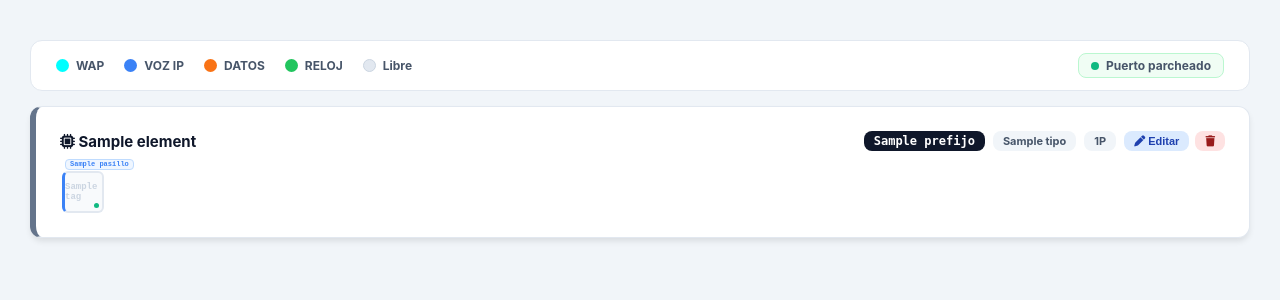
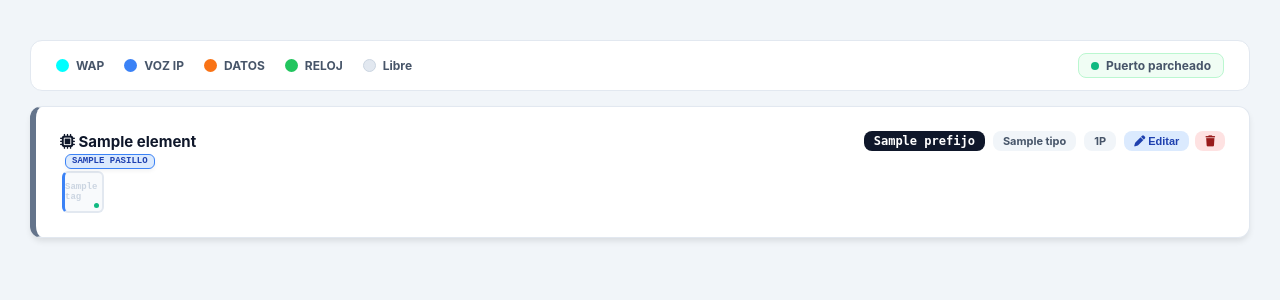
Before and after one commit to Repo-APS-Vallenar/jet-ocr, a Python web app: template templates/infra_red.html in a window 1280 px wide. Shown: the part 75-375 px from the top of the page. Run offline with Jinja, Linux system fonts and the light colour scheme; the template is opened without the code that fills it: most values are stand-ins (such as "Sample title", 1, 10 or a date in 2020).

Commit message:
Feat: Popup Texto Pasillos

```diff
--- a/templates/infra_red.html
+++ b/templates/infra_red.html
@@ -208,18 +208,20 @@
 
         .aisle-badge {
             position: absolute;
-            top: -14px;
+            top: -19px;
             left: 0;
-            font-size: 7px;
-            font-weight: 800;
-            color: #3b82f6;
+            font-size: 9px;
+            font-weight: 900;
+            color: #1e40af;
+            text-transform: uppercase;
             white-space: nowrap;
-            background: #eff6ff;
-            padding: 1px 4px;
-            border-radius: 4px;
-            border: 1px solid #bfdbfe;
+            background: #dbeafe;
+            padding: 2px 6px;
+            border-radius: 6px;
+            border: 1px solid #3b82f6;
             line-height: 1;
-            z-index: 5;
+            z-index: 10;
+            box-shadow: 0 2px 4px rgba(0, 0, 0, 0.05);
         }
 
         /* GRILLA DE PUERTOS */
```
